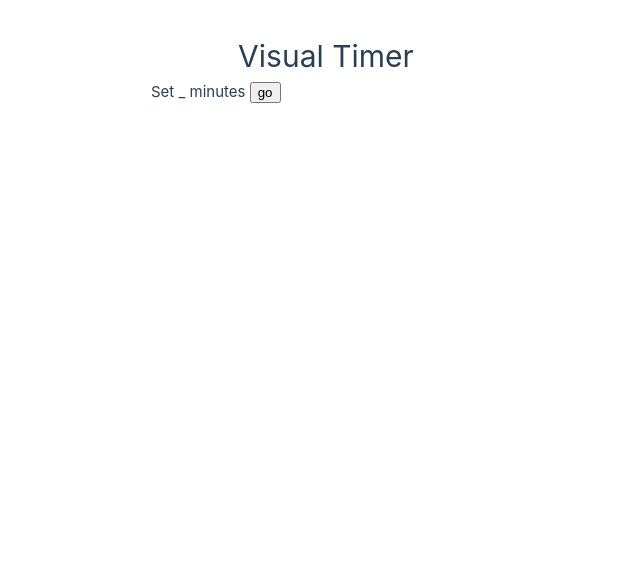
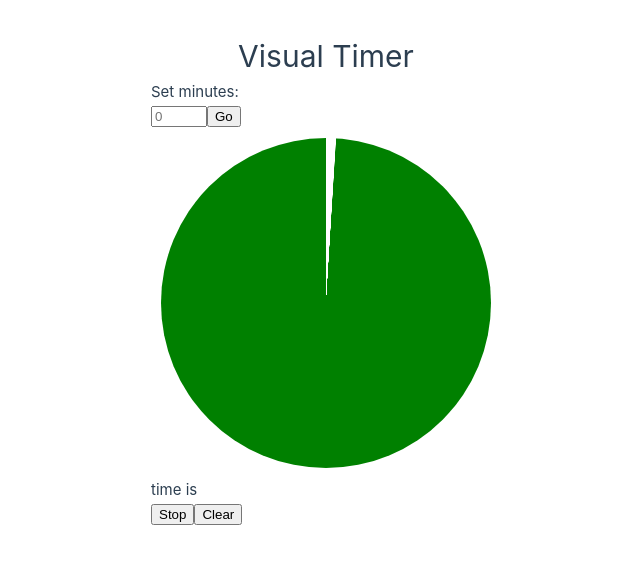
Before and after one commit to msunji/visual-timer, a Vue app: page / in a window 1280 px wide. Shown: the top 564 px of the page, without its empty margins (314-954 px from the left). Built offline with nearby package versions, Linux system fonts and the light colour scheme.

Commit message:
Create inner timer circle

```diff
--- a/src/App.vue
+++ b/src/App.vue
@@ -1,4 +1,13 @@
-<script setup></script>
+<script setup>
+import { ref } from 'vue'
+
+const minutes = ref()
+
+// function setMinutes(mins) {
+//   console.log(mins)
+//   return;
+// }
+</script>
 
 <template>
   <div id="main-app">
@@ -7,8 +16,19 @@
     </header>
 
     <main>
-      <div>Set _ minutes <button>go</button></div>
-      <div id="timer"></div>
+      <div>
+        <p>Set minutes:</p>
+        <input type="number" v-model="minutes" placeholder="0" min="0" max="60" step="1" />
+        <button>Go</button>
+      </div>
+      <div id="timer">
+        <div class="timer-inner"></div>
+      </div>
+      <p>time is {{ minutes }}</p>
+      <div>
+        <button>Stop</button>
+        <button>Clear</button>
+      </div>
     </main>
   </div>
 </template>
--- a/src/assets/main.css
+++ b/src/assets/main.css
@@ -16,3 +16,11 @@
   border-radius: 50%;
   background: white;
 }
+
+.timer-inner {
+  transform: translate(10px, 10px);
+  height: 330px;
+  width: 330px;
+  border-radius: 50%;
+  background: conic-gradient(white 0% 0.95%, green 1% 100%);
+}
```
